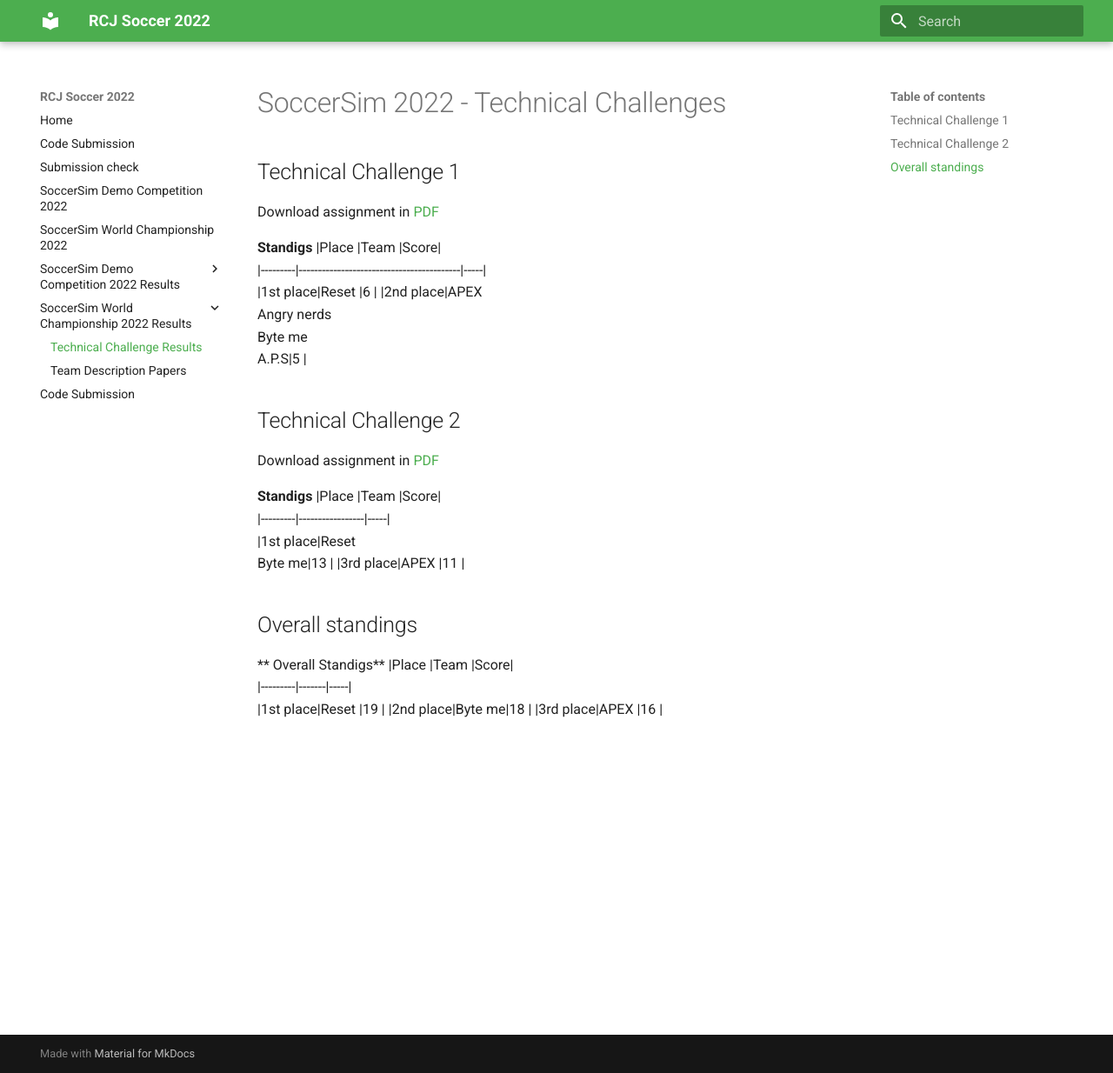
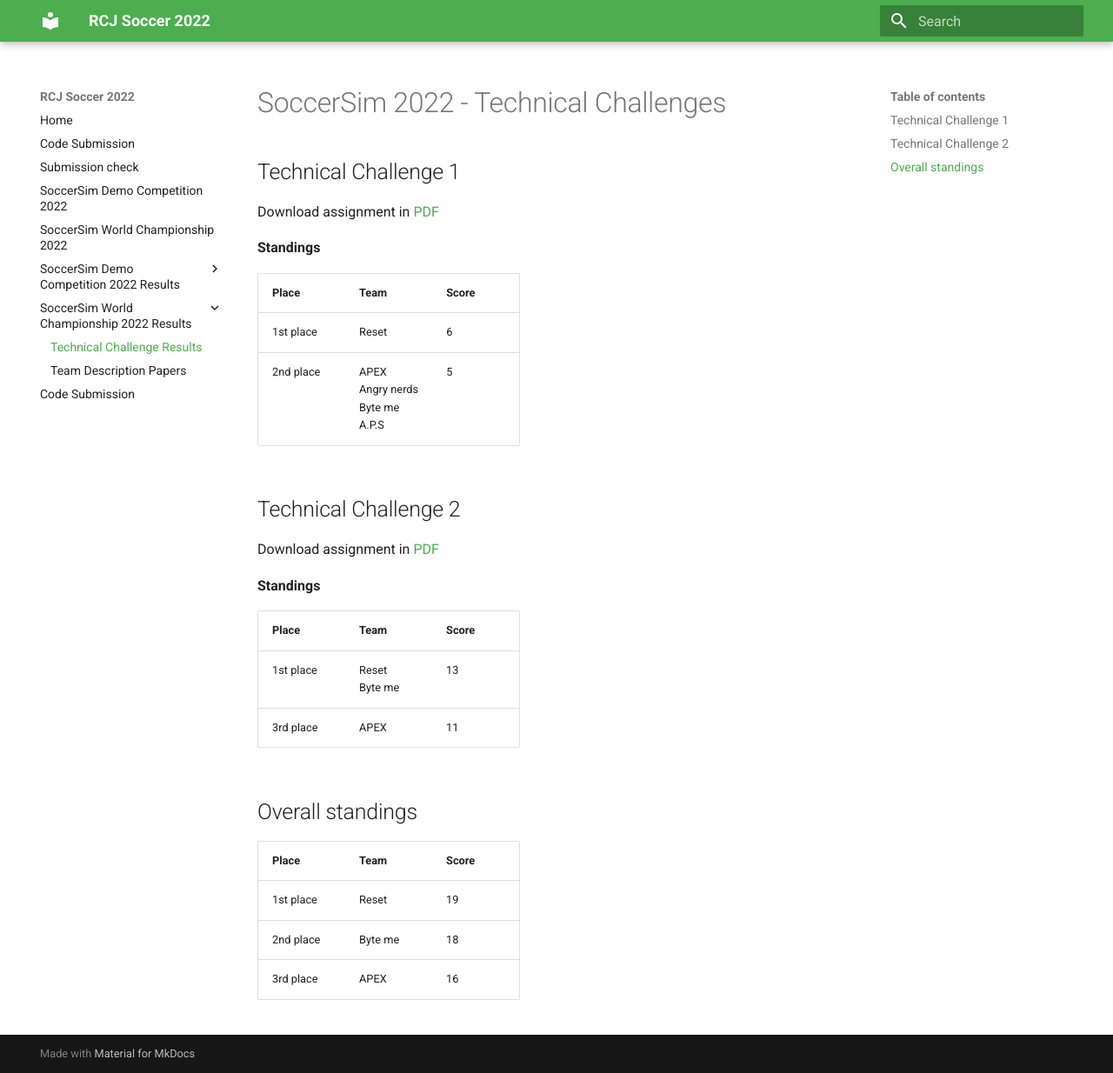
Before and after one commit to robocup-junior/soccer-2022, an MkDocs documentation site: the page built from docs/world/tech-challenges.md, in a window 1280 px wide and 1234 px high. Shown: the whole window at 87% size. Built offline with MkDocs 1.6.1 and Material for MkDocs 9.7.7, drawn with Linux system fonts in a browser that asks for light colours.

Commit message:
fix strong style
Signed-off-by: Adrian Matejov <ado.matejov@gmail.com>

```diff
--- a/docs/world/tech-challenges.md
+++ b/docs/world/tech-challenges.md
@@ -4,7 +4,8 @@
 
 Download assignment in [PDF](https://robocupjuniortc.github.io/soccer-2022/tc/Technical_Challenge_1.pdf)
 
-**Standigs**
+**Standings**
+
 |Place    |Team                                      |Score|
 |---------|------------------------------------------|-----|
 |1st place|Reset                                     |6    |
@@ -15,7 +16,8 @@ Download assignment in [PDF](https://robocupjuniortc.github.io/soccer-2022/tc/Te
 
 Download assignment in [PDF](https://robocupjuniortc.github.io/soccer-2022/tc/Technical_Challenge_2.pdf)
 
-**Standigs**
+**Standings**
+
 |Place    |Team             |Score|
 |---------|-----------------|-----|
 |1st place|Reset<br/>Byte me|13   |
@@ -24,7 +26,6 @@ Download assignment in [PDF](https://robocupjuniortc.github.io/soccer-2022/tc/Te
 
 ## Overall standings
 
-** Overall Standigs**
 |Place    |Team   |Score|
 |---------|-------|-----|
 |1st place|Reset  |19   |
```
